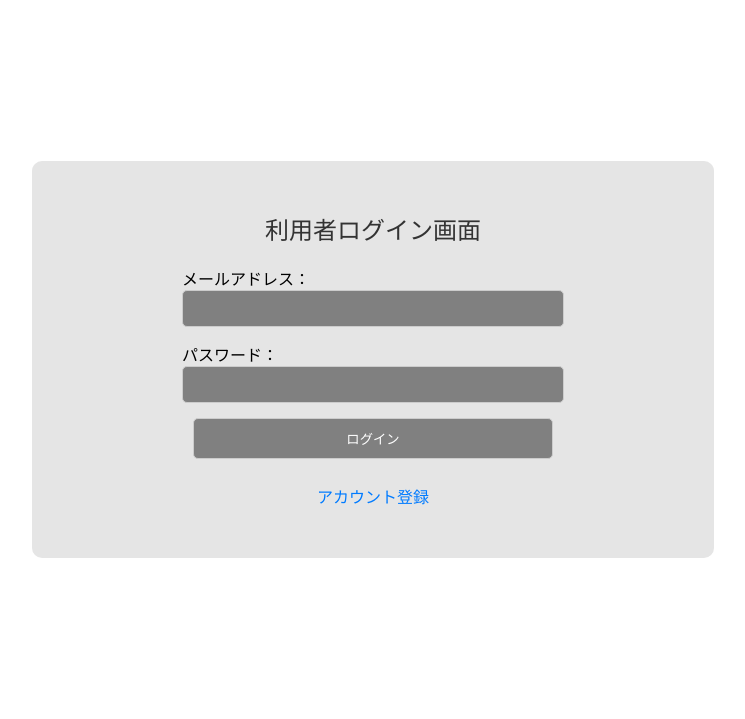
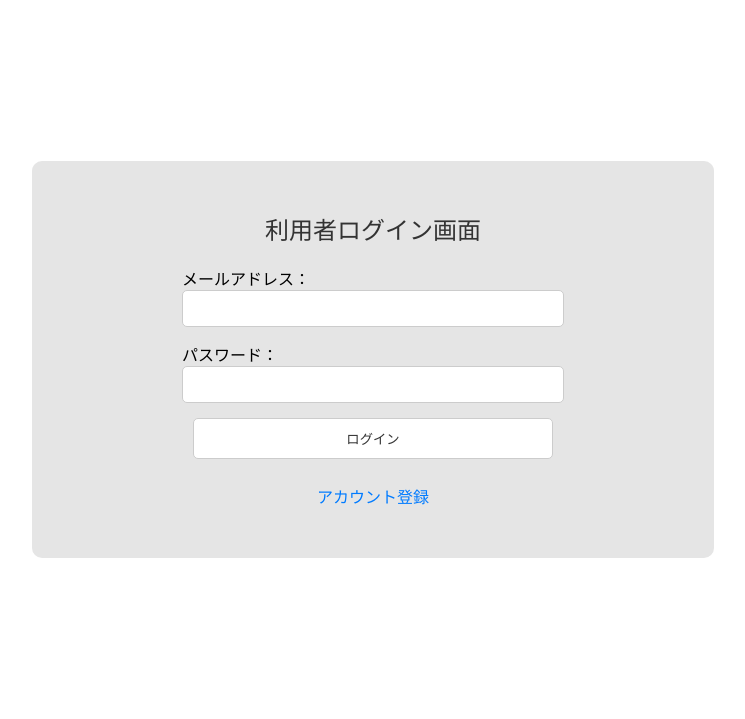
Before and after one commit to orenouserNamehaKawamura1/hackathon_d, a Flask app: page / in a window 1280 px wide. Shown: the part 89-808 px from the top of the page, without its empty margins (267-1012 px from the left). Run offline with Flask 3, Linux system fonts and the light colour scheme.

Commit message:
最小限の画面 #11

```diff
--- a/admin/adminuser/static/css/login.css
+++ b/admin/adminuser/static/css/login.css
@@ -36,8 +36,8 @@ body, h1, p, button {
     width: 360px;
     padding: 10px;
     margin-bottom: 15px;
-    color: #ffffff;
-    background-color: #808080;
+    color: #333;
+    background-color: #ffffff;
     border: 1px solid #ccc; /* フィールドとボタンにボーダーを追加 */
   border-radius: 5px; /* ボタンを角丸にする */
 
--- a/user/account/static/css/login.css
+++ b/user/account/static/css/login.css
@@ -35,8 +35,8 @@ body, h1, p, button {
     width: 360px;
     padding: 10px;
     margin-bottom: 15px;
-    color: #ffffff;
-    background-color: #808080;
+    color: #333;
+    background-color: #ffffff;
     border: 1px solid #ccc; /* フィールドとボタンにボーダーを追加 */
   border-radius: 5px; /* ボタンを角丸にする */
 
```
